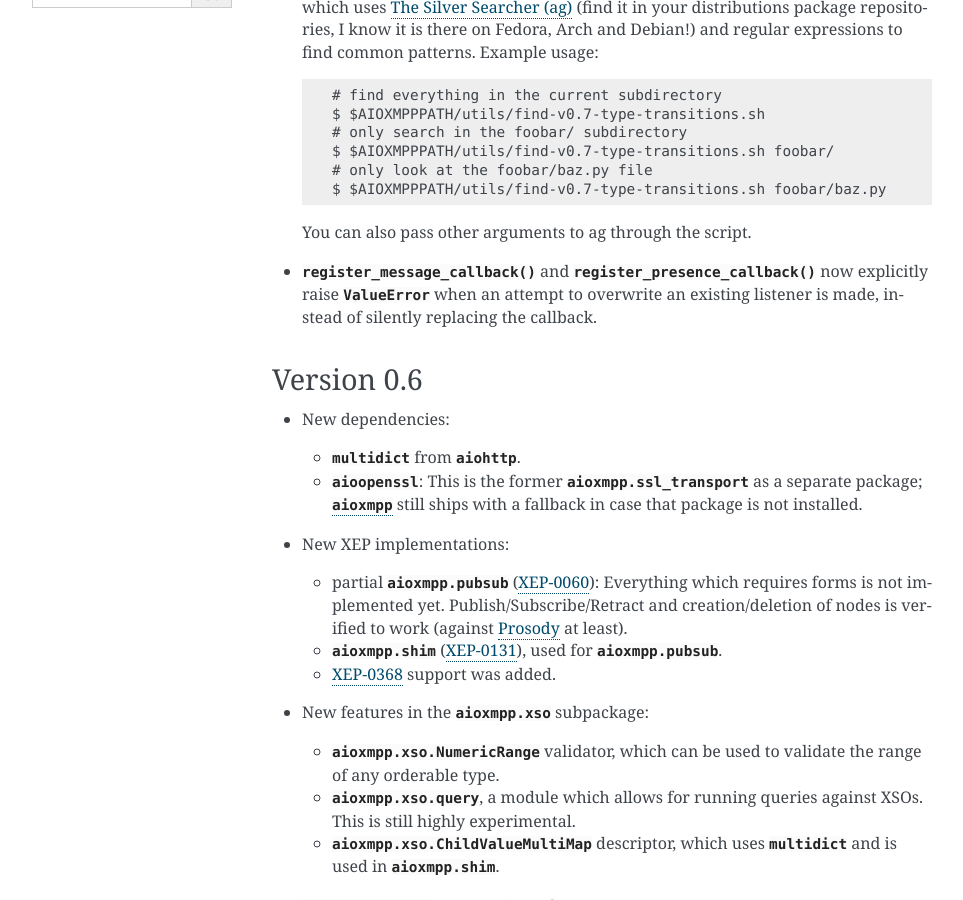
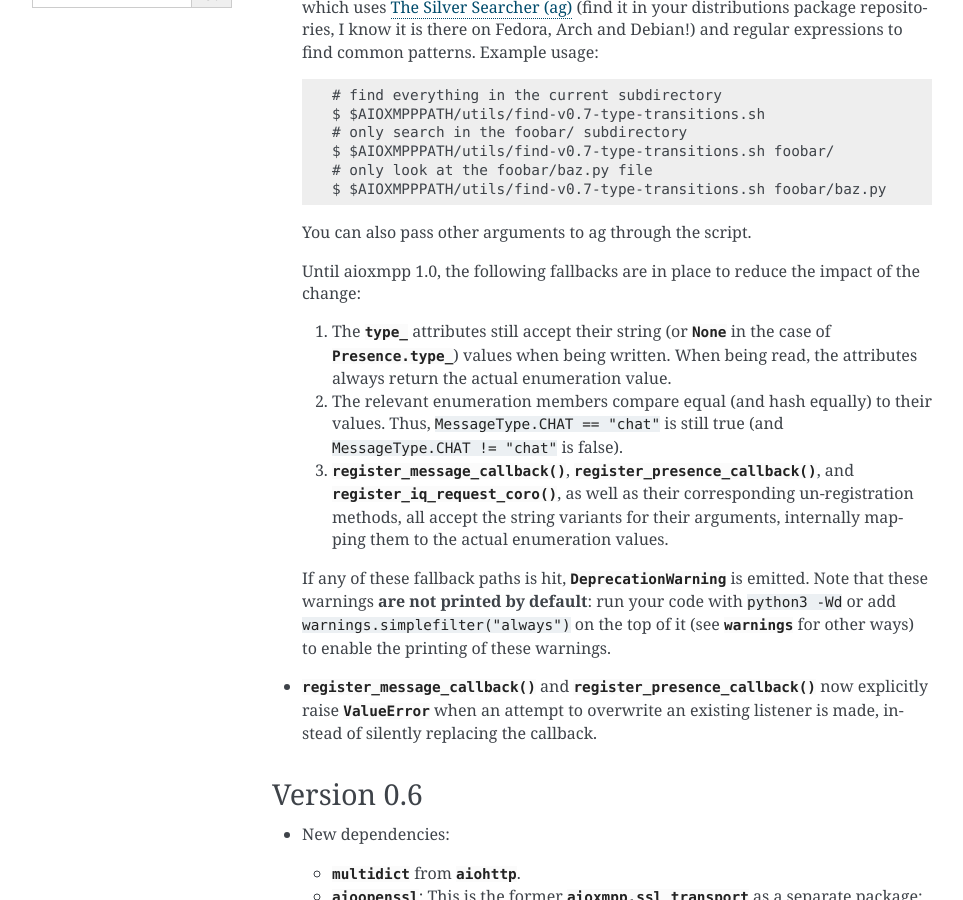
Before and after one commit to horazont/aioxmpp, a Sphinx documentation site: the page built from docs/api/changelog.rst, in a window 1280 px wide and 900 px high, scrolled down 749 px. Shown: the whole window, without its empty margins (148-1111 px from the left). Built offline with Sphinx 7.4.7, drawn with Linux system fonts in a browser that asks for light colours.

Commit message:
Extend changelog with fallback path information

```diff
--- a/docs/api/changelog.rst
+++ b/docs/api/changelog.rst
@@ -50,6 +50,28 @@ Version 0.7
     $ $AIOXMPPPATH/utils/find-v0.7-type-transitions.sh foobar/baz.py
 
   You can also pass other arguments to ag through the script.
+
+  Until aioxmpp 1.0, the following fallbacks are in place to reduce the impact
+  of the change:
+
+  1. The :attr:`type_` attributes still accept their string (or :data:`None` in
+     the case of :attr:`.Presence.type_`) values when being written. When being
+     read, the attributes always return the actual enumeration value.
+
+  2. The relevant enumeration members compare equal (and hash equally) to their
+     values. Thus, ``MessageType.CHAT == "chat"`` is still true (and
+     ``MessageType.CHAT != "chat"`` is false).
+
+  3. :meth:`~.StanzaStream.register_message_callback`,
+     :meth:`~.StanzaStream.register_presence_callback`, and
+     :meth:`~.StanzaStream.register_iq_request_coro`, as well as their
+     corresponding un-registration methods, all accept the string variants for
+     their arguments, internally mapping them to the actual enumeration values.
+
+  If any of these fallback paths is hit, :class:`DeprecationWarning` is emitted.
+  Note that these warnings **are not printed by default**: run your code with
+  ``python3 -Wd`` or add ``warnings.simplefilter("always")`` on the top of it
+  (see :mod:`warnings` for other ways) to enable the printing of these warnings.
 
 * :meth:`~.StanzaStream.register_message_callback` and
   :meth:`~.StanzaStream.register_presence_callback` now explicitly raise
```
